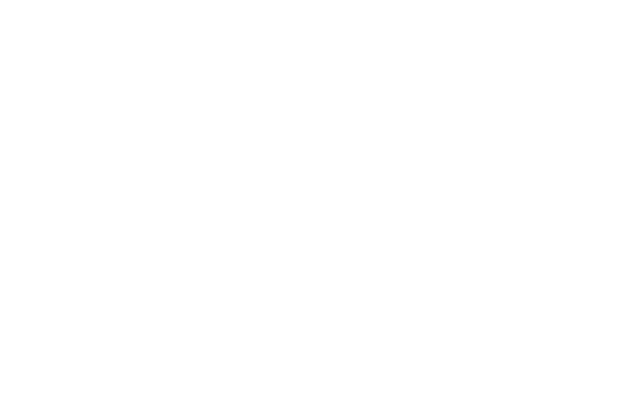
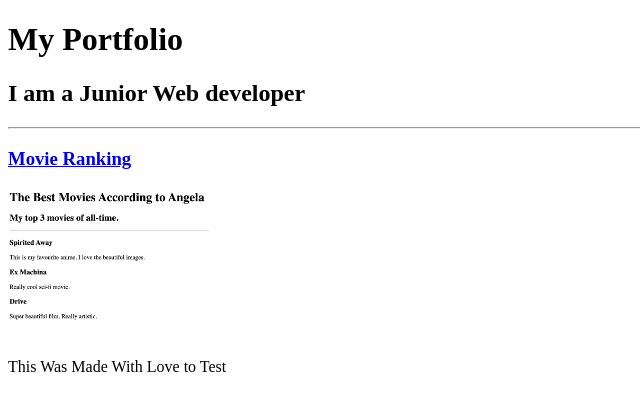
Before and after one commit to PiyushGanwani0/html-portfolio-learntfromAngelaYu, a plain HTML site: page index.html in a window 1280 px wide. Shown: the whole page, without its empty margins (0-640 px from the left). Drawn offline with Linux system fonts and the light colour scheme.

Commit message:
Update index.html

```diff
--- a/index.html
+++ b/index.html
@@ -1,4 +1,26 @@
 <!-- TODO 1: Create the HTML Boilerplate -->
+<!-- TODO 1: Create the HTML Boilerplate -->
+<!DOCTYPE html>
+<html lang="en">
+<head>
+    <meta charset="UTF-8">
+    <meta name="viewport" content="width=device-width, initial-scale=1.0">
+    <title>My Portfolio</title>
+    <link rel="stylesheet" href="styles.css">
+</head>
+<body>
+   <h1>My Portfolio</h1>
+    <h2>I am a Junior Web developer</h2>
+    <hr />
+
+
+   <a href = "./public/movie-ranking.html"><h3>Movie Ranking</h3></a>
+
+   <img src="./assets/images/movie-ranking.png" alt="Movie Ranking Project" height="150px" image-border-radius="10px">
+   <p > This Was Made With Love to Test</p>
+
+    </body>
+
 
 <!-- TODO 2: Add Your previous projects' HTML into the public folder -->
 
```
